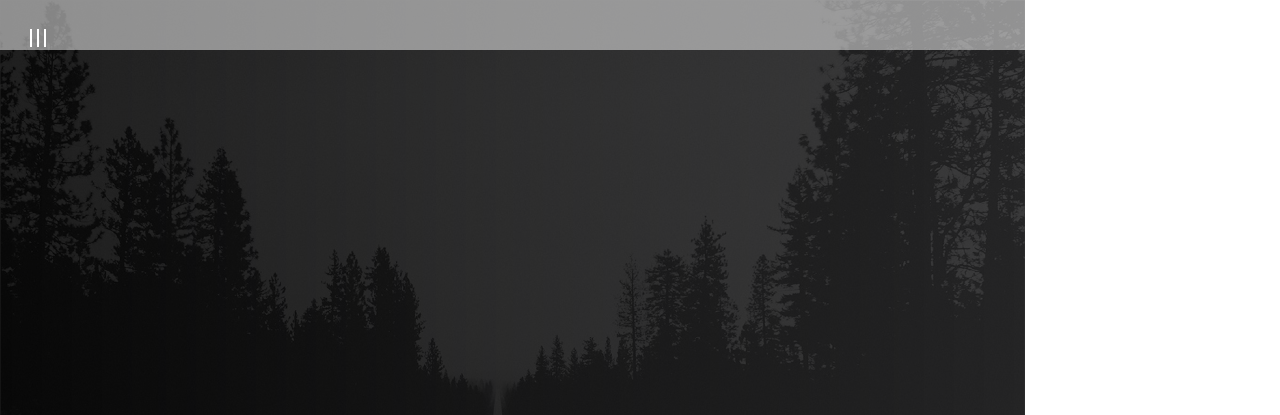
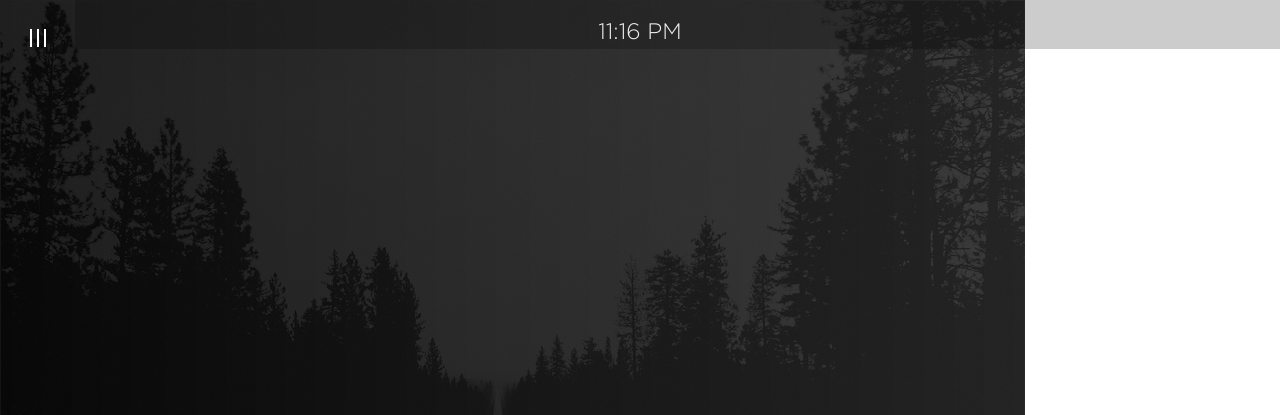
Before and after one commit to caitlynod/dashboard_gui, a CodeIgniter app: page /dashboard_gui/ in a window 1280 px wide. Shown: the top 415 px of the page. Run offline with CodeIgniter, Linux system fonts and the light colour scheme; some libraries are stand-ins or nearby versions.

Commit message:
updated top time

```diff
--- a/css/main.css
+++ b/css/main.css
@@ -87,7 +87,13 @@ font-family: 'Gotham';
 /* MAIN */
 
 #topClock{
-	height: 50px;
 	width: 100%;
-	background-color: rgba(255,255,255,0.5);
+	padding-top: 15px;
+	margin-left: 75px;
+	padding-right: 150px;
+	background-color: rgba(0,0,0,0.2);
+	font-size: 1.4em;
+	color: #f1f1f2;
+	font-family: 'Gotham';
+	font-weight: 100;
 }
--- a/js/clock.js
+++ b/js/clock.js
@@ -1,6 +1,7 @@
 (function(){
 
   var maintime = document.querySelector("#mainClock");
+  var toptime = document.querySelector("#topClock");
   var t = true;
 
   if(maintime){
@@ -41,6 +42,7 @@
 
       // Update the time display
       maintime.innerHTML = currentTimeStringMain;
+      toptime.innerHTML = currentTimeStringMain;
     }
     updateMainTime();
     window.setInterval(updateMainTime,1000);
```
